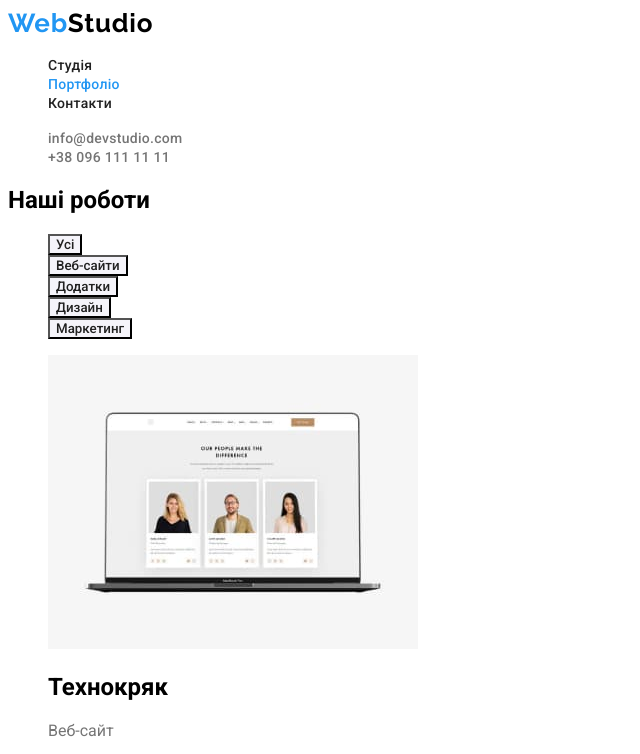
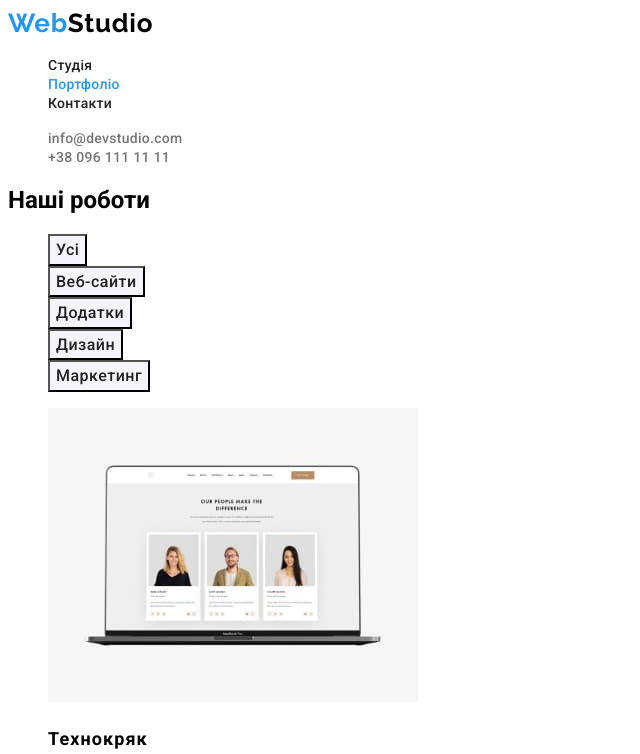
Before and after one commit to YuriyVytyag/goit-markup-hw-02-2, a plain HTML site: page portfolio.html in a window 1280 px wide. Shown: the top 754 px of the page, without its empty margins (0-640 px from the left). Drawn offline with Linux system fonts and the light colour scheme; files whose address does not match are found by name.

Commit message:
Внесены правки
ДЗ 2

```diff
--- a/css/portfolio.css
+++ b/css/portfolio.css
@@ -3,6 +3,9 @@
     color: #212121;
     font-family: var(--primary-font);
     font-weight: 500;
+    font-size: 16px;
+    line-height: 1.6;
+    letter-spacing: 0.03em;
 }
 
 .btn-galery:hover, .btn-galery:focus {
@@ -12,10 +15,16 @@
 
 .portfolio-header {
     font-family: var(--primary-font);
-    font-weight: 600;
+    font-weight: 700;
+    font-size: 18px;
+    line-height: 2;
+    letter-spacing: 0.06em;
 }
 .portfolio-text {
     font-family: var(--primary-font);
     font-weight: 400;
     color: var(--secondary-font-color);
+    font-size: 16px;
+    line-height: 1.9;
+    letter-spacing: 0.03em;
 }
```
Also changed, not shown: img/basketball.jpg (renamed from img/portfolio/basketball.jpg), img/book.jpg (renamed from img/portfolio/book.jpg), img/boxes.jpg (renamed from img/portfolio/boxes.jpg), img/fish.jpg (renamed from img/portfolio/fish.jpg), img/img-1.jpg (renamed from img/our-team/img-1.jpg), img/img-2.jpg (renamed from img/our-team/img-2.jpg), img/img-3.jpg (renamed from img/our-team/img-3.jpg), img/img.jpg (renamed from img/our-team/img.jpg), img/img1.jpg (renamed from img/our-works/img1.jpg), img/img2.jpg (renamed from img/our-works/img2.jpg), img/img3.jpg (renamed from img/our-works/img3.jpg), img/label.jpg (renamed from img/portfolio/label.jpg), img/mac.jpg (renamed from img/portfolio/mac.jpg), img/notebook.jpg (renamed from img/portfolio/notebook.jpg), 2 more files.
